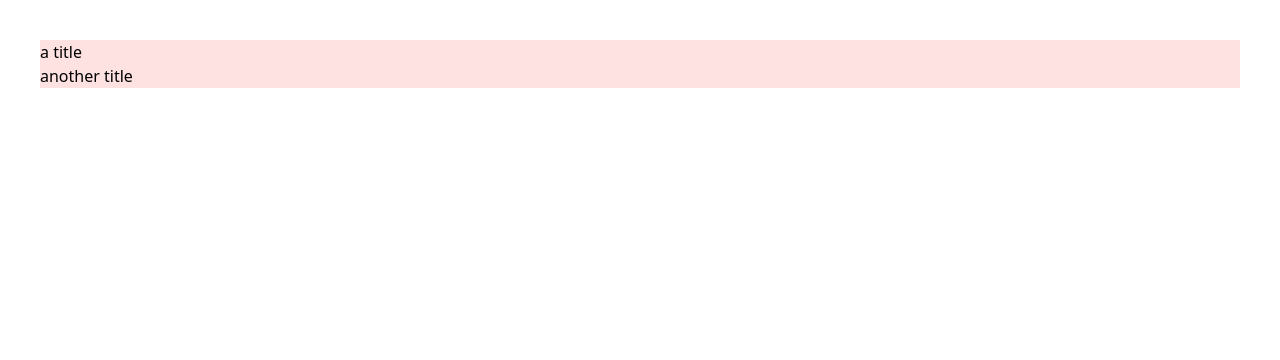
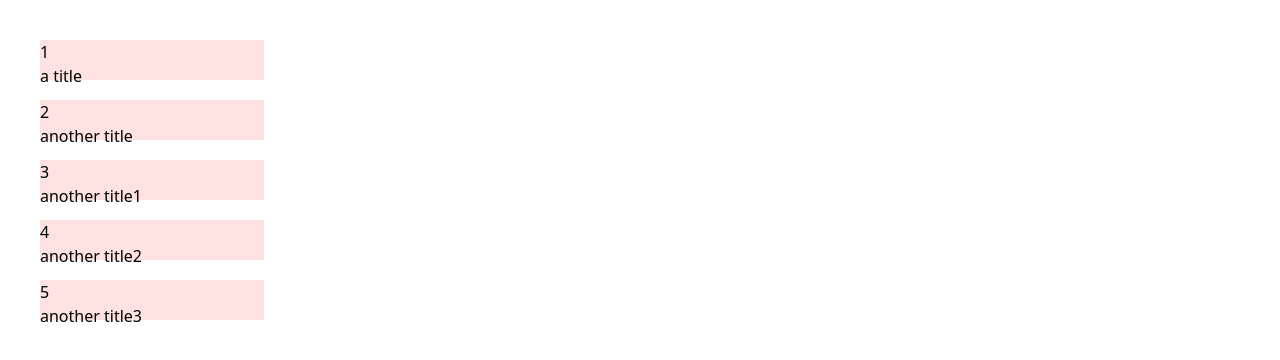
Before and after one commit to learn-dev-concepts/react-query-todo, a React (Create React App) app: page / in a window 1280 px wide. Shown: the top 360 px of the page. Built offline with nearby package versions, Linux system fonts and the light colour scheme; data requests are answered from the project's data file.

Commit message:
add button

```diff
--- a/db.json
+++ b/db.json
@@ -1,6 +1,9 @@
 {
   "todos": [
     { "id": "1", "title": "a title" },
-    { "id": "2", "title": "another title" }
+    { "id": "2", "title": "another title" },
+    { "id": "3", "title": "another title1" },
+    { "id": "4", "title": "another title2" },
+    { "id": "5", "title": "another title3" }
   ]
 }
--- a/src/App.tsx
+++ b/src/App.tsx
@@ -14,10 +14,21 @@ const App = () => {
     getTodos().then(setTodos);
   }, []);
 
+  const handleClick = (todo: Todo) => {
+    console.log("id: >> ", todo.id);
+  };
+
   return (
-    <div className="bg-red-100 m-10">
+    <div className="m-10">
       {todos.map((todo) => (
-        <div key={todo.id}>{todo.title}</div>
+        <button
+          onClick={() => handleClick(todo)}
+          key={todo.id}
+          className="h-10 my-5 bg-red-100 w-56 flex flex-col"
+        >
+          <div>{todo.id}</div>
+          <div>{todo.title}</div>
+        </button>
       ))}
     </div>
   );
```
